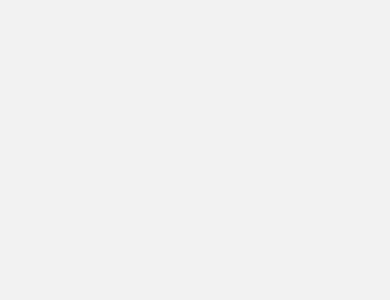
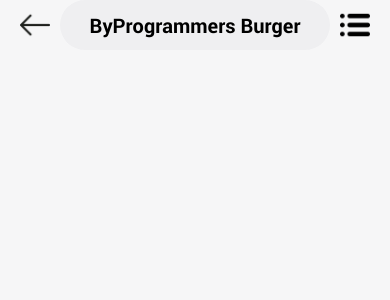
Before and after one commit to thiago-porto25/react-native-delivery-app, a React Native app: screen /Home in a window 390 px wide. Both pictures are taken after a click on the element 195 px from the left and 450 px from the top of the page. Shown: the top 300 px of the page. Built offline with nearby package versions, Linux system fonts and the light colour scheme.

Commit message:
create header in restaurants screen

```diff
--- /dev/null
+++ b/components/restaurants/Header.js
@@ -0,0 +1,55 @@
+import React from 'react'
+import { Text, View, TouchableOpacity, Image } from 'react-native'
+import { icons, SIZES, COLORS, FONTS } from '../../constants'
+
+const Header = ({ restaurant, navigation }) => {
+  return (
+    <View style={{ flexDirection: 'row', height: 50 }}>
+      <TouchableOpacity
+        style={{
+          width: 50,
+          paddingLeft: SIZES.padding * 2,
+          justifyContent: 'center',
+        }}
+        onPress={() => navigation.goBack()}
+      >
+        <Image
+          source={icons.back}
+          resizeMode="contain"
+          style={{ width: 30, height: 30 }}
+        />
+      </TouchableOpacity>
+
+      <View style={{ flex: 1, alignItems: 'center', justifyContent: 'center' }}>
+        <View
+          style={{
+            height: 50,
+            backgroundColor: COLORS.lightGray3,
+            alignItems: 'center',
+            justifyContent: 'center',
+            borderRadius: SIZES.radius,
+            paddingHorizontal: SIZES.padding * 3,
+          }}
+        >
+          <Text style={{ ...FONTS.h3 }}>{restaurant?.name}</Text>
+        </View>
+      </View>
+
+      <TouchableOpacity
+        style={{
+          width: 50,
+          paddingRight: SIZES.padding * 2,
+          justifyContent: 'center',
+        }}
+      >
+        <Image
+          source={icons.list}
+          resizeMode="contain"
+          style={{ width: 30, height: 30 }}
+        />
+      </TouchableOpacity>
+    </View>
+  )
+}
+
+export default Header
--- /dev/null
+++ b/components/restaurants/index.js
@@ -0,0 +1 @@
+export { default as Header } from './Header'
--- a/screens/Restaurant.js
+++ b/screens/Restaurant.js
@@ -1,14 +1,53 @@
-import React from 'react'
-import { StyleSheet, Text, View } from 'react-native'
+import React, { useState, useEffect } from 'react'
+import { useFonts } from 'expo-font'
+import AppLoading from 'expo-app-loading'
+import { isIphoneX } from 'react-native-iphone-x-helper'
+import { icons, images, SIZES, COLORS, FONTS } from '../constants'
+import { Header } from '../components/restaurants'
+import {
+  Animated,
+  StyleSheet,
+  SafeAreaView,
+  Text,
+  View,
+  TouchableOpacity,
+  Image,
+  Platform,
+  StatusBar,
+} from 'react-native'
 
-const Restaurant = () => {
-  return (
-    <View>
-      <Text></Text>
-    </View>
+const Restaurant = ({ route, navigation }) => {
+  const [restaurant, setRestaurant] = useState(null)
+  const [currentLocation, setCurrentLocation] = useState(null)
+
+  const [fontsLoaded] = useFonts({
+    'Roboto-Black': require('../assets/fonts/Roboto-Black.ttf'),
+    'Roboto-Bold': require('../assets/fonts/Roboto-Bold.ttf'),
+    'Roboto-Regular': require('../assets/fonts/Roboto-Regular.ttf'),
+  })
+
+  useEffect(() => {
+    const { item, currentLocation } = route.params
+
+    setRestaurant(item)
+    setCurrentLocation(currentLocation)
+  }, [])
+
+  return fontsLoaded ? (
+    <SafeAreaView style={styles.container}>
+      <Header restaurant={restaurant} navigation={navigation} />
+    </SafeAreaView>
+  ) : (
+    <AppLoading />
   )
 }
 
 export default Restaurant
 
-const styles = StyleSheet.create({})
+const styles = StyleSheet.create({
+  container: {
+    flex: 1,
+    backgroundColor: COLORS.lightGray2,
+    paddingTop: Platform.OS === 'android' ? StatusBar.currentHeight : 0,
+  },
+})
```
